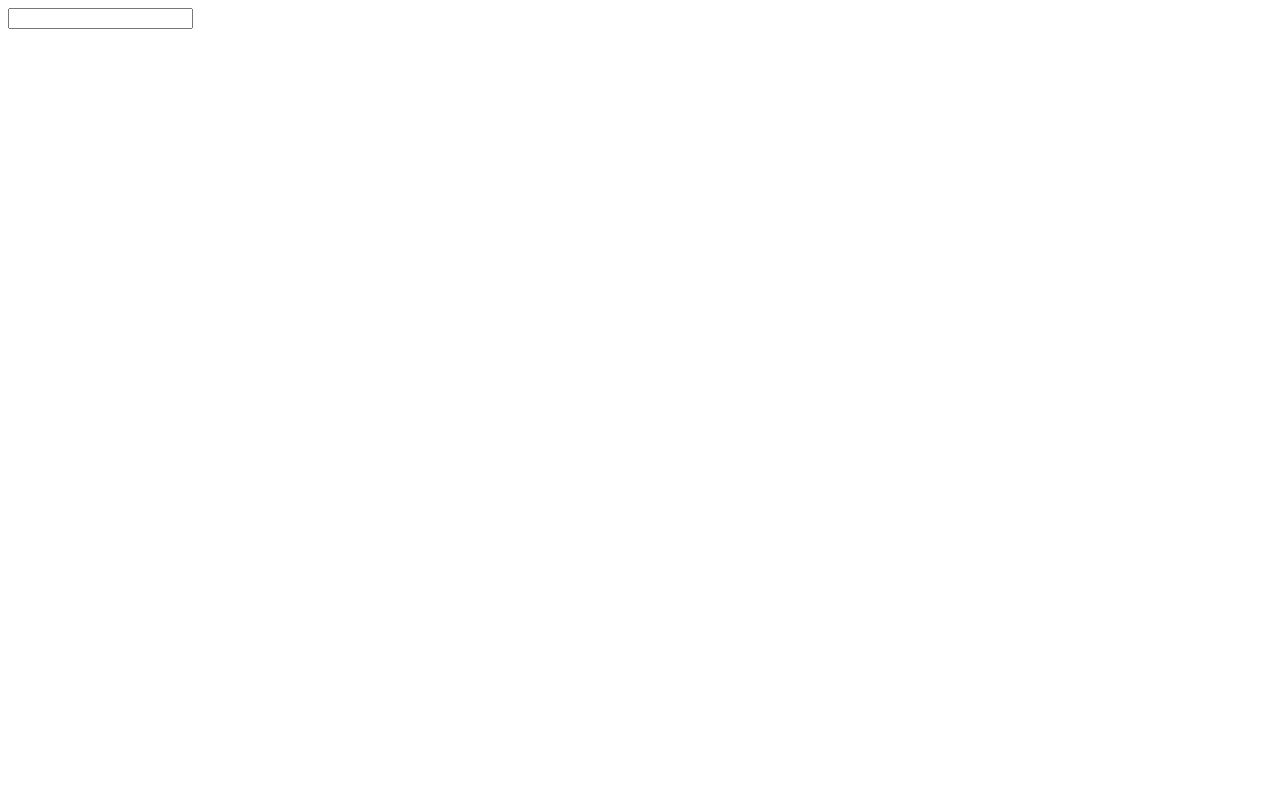
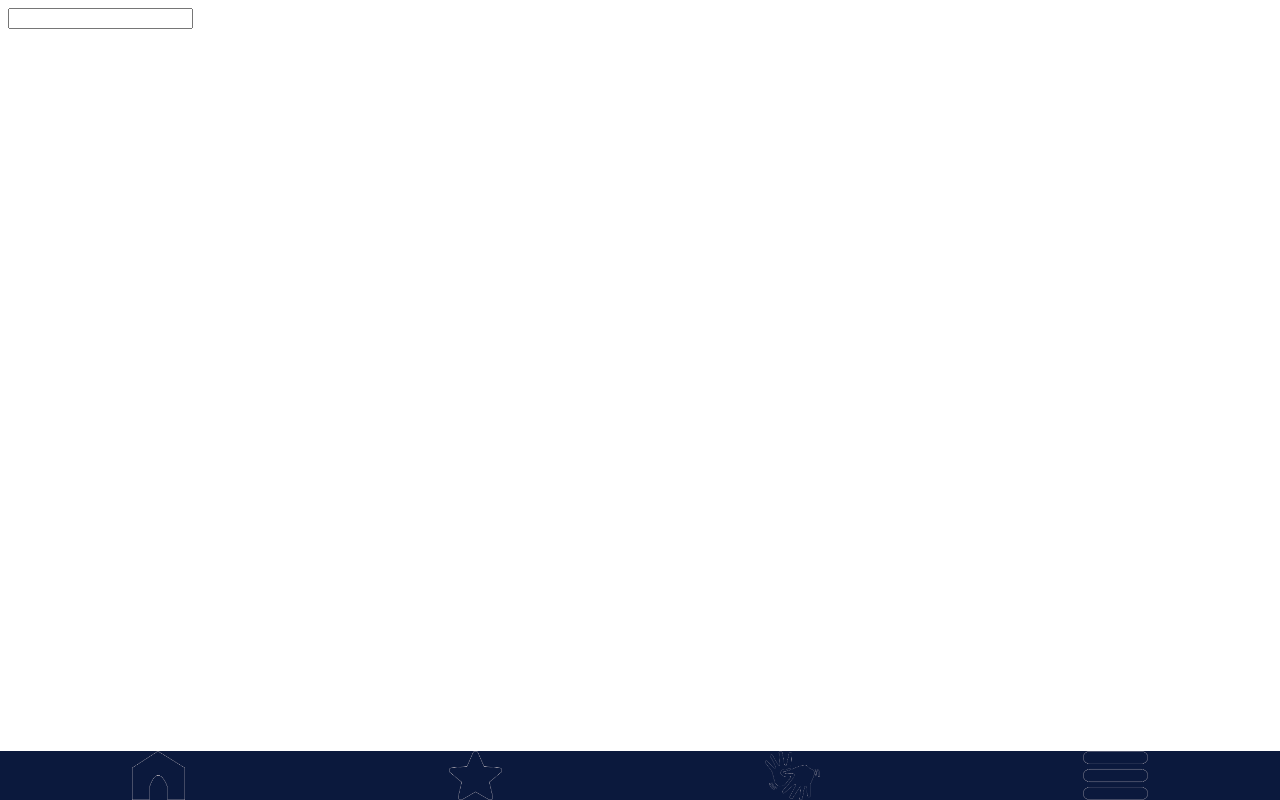
Before and after one commit to devs-ifjpa/AtlasBio, a plain HTML site: page Pages/telaDeConteudo/conteudo.html in a window 1280 px wide. Drawn offline with Linux system fonts and the light colour scheme.

Commit message:
Trabalho no footer

```diff
--- a/Pages/css/styleContudo.css
+++ b/Pages/css/styleContudo.css
@@ -0,0 +1,18 @@
+footer{
+    display: flex;
+    flex-direction: row;
+    justify-content: space-around;
+    background-color: #0B193D;
+    position: fixed;
+    width: 100vw;
+    height: 49px;
+    left: 0px;
+    bottom: 0px;
+}
+
+footer img{
+    height: 49px;
+    display: flex;
+    flex-direction: row;
+    box-sizing: border-box;
+}
--- a/Pages/telaDeConteudo/conteudo.html
+++ b/Pages/telaDeConteudo/conteudo.html
@@ -15,15 +15,15 @@
         <main>
             <div>
                 <h3></h3>
-                <iframe src="" frameborder="0"></iframe>
+                <img src="" alt="">
                 <p></p>
             </div>
         </main>
         <footer>
-            <a href=""><img src="" alt=""></a>
-            <a href=""><img src="" alt=""></a>
-            <a href=""><img src="" alt=""></a>
-            <a href=""><img src="" alt=""></a>
+            <a href="#"><img src="../img/footer/Botão Inicio Vazado.png" alt=""></a>
+            <a href="#"><img src="../img/footer/Botão Favoritos Vazado.png" alt=""></a>
+            <a href="#"><img src="../img/footer/Botão LIBRAS Vazado.png" alt=""></a>
+            <a href="#"><img src="../img/footer/Botão Opções Vazado.png" alt=""></a>
         </footer>
     </div>
 </body>
```
Also changed, not shown: Pages/img/footer/Botão Favoritos Vazado.png (added), Pages/img/footer/Botão Inicio Vazado.png (added), Pages/img/footer/Botão LIBRAS Vazado.png (added), Pages/img/footer/Botão Opções Vazado.png (added).
